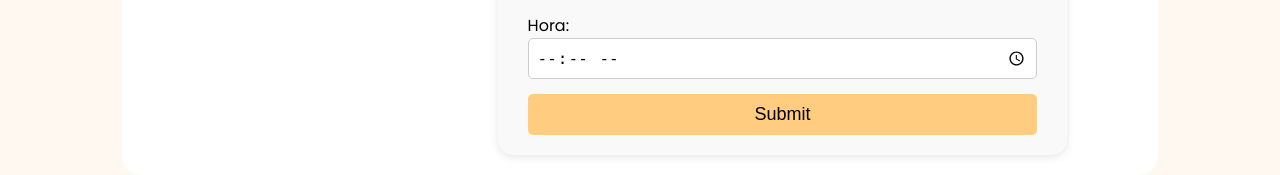
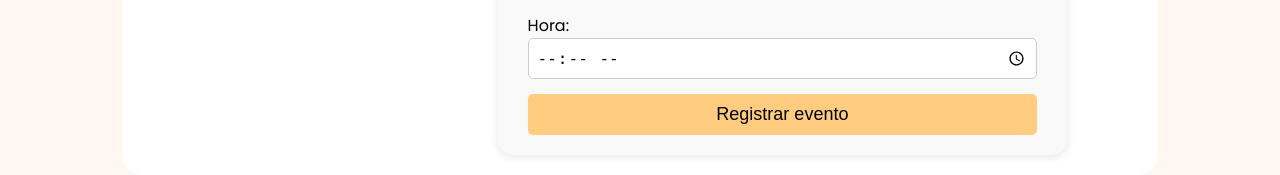
Before and after one commit to Axel-cmd-01/Sistema-de-renta, a PHP site: page /views/evento.php in a window 1280 px wide. Shown: the part 740-915 px from the top of the page. Run offline with PHP 8.4, Linux system fonts and the light colour scheme.

Commit message:
Modifique el boton de eventos

```diff
--- a/css/evento.css
+++ b/css/evento.css
@@ -120,7 +120,7 @@ input[type="time"] {
   border: 1px solid #ccc;
 }
 
-input[type="submit"] {
+button {
   background-color: #ffcc80;
   padding: 10px;
   font-size: 18px;
--- a/views/evento.php
+++ b/views/evento.php
@@ -76,7 +76,7 @@
             <input type="time" required>
           </label>
 
-          <input type="submit">
+          <button>Registrar evento</button>
         </form>
       </section>
     </div>
```
